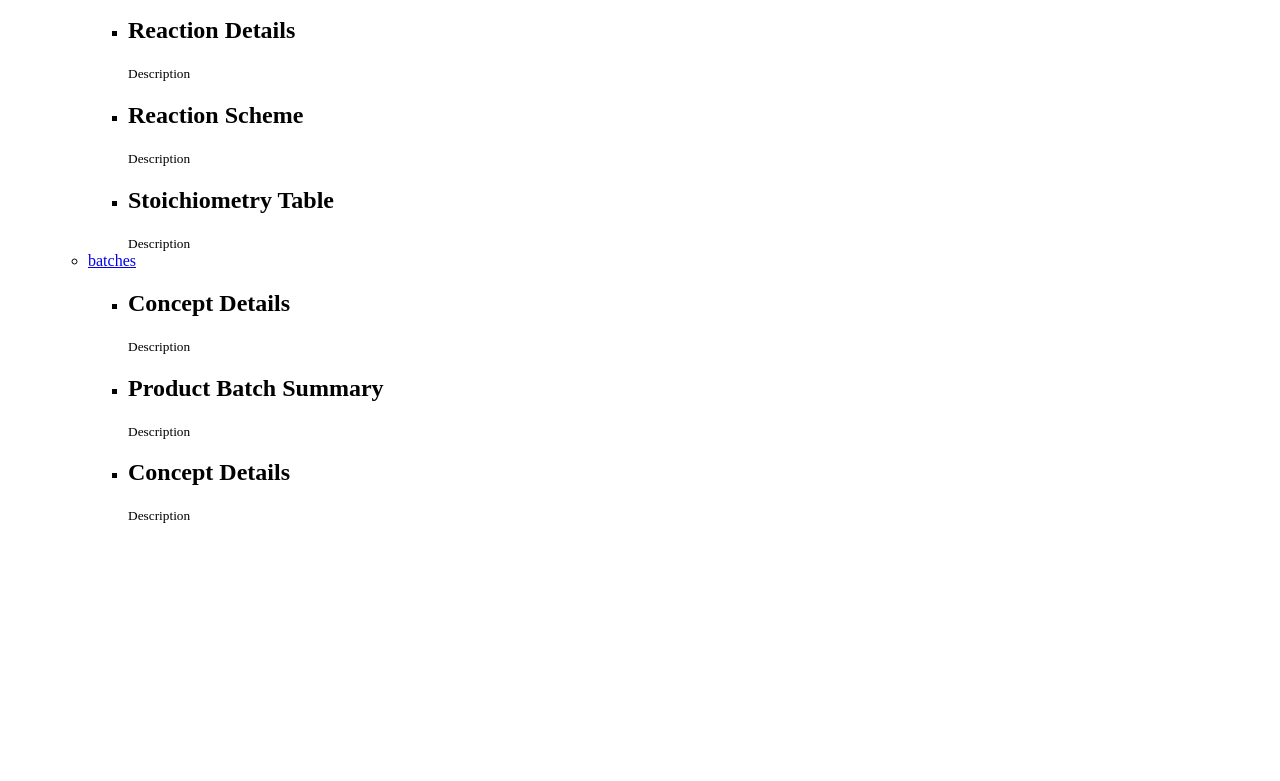
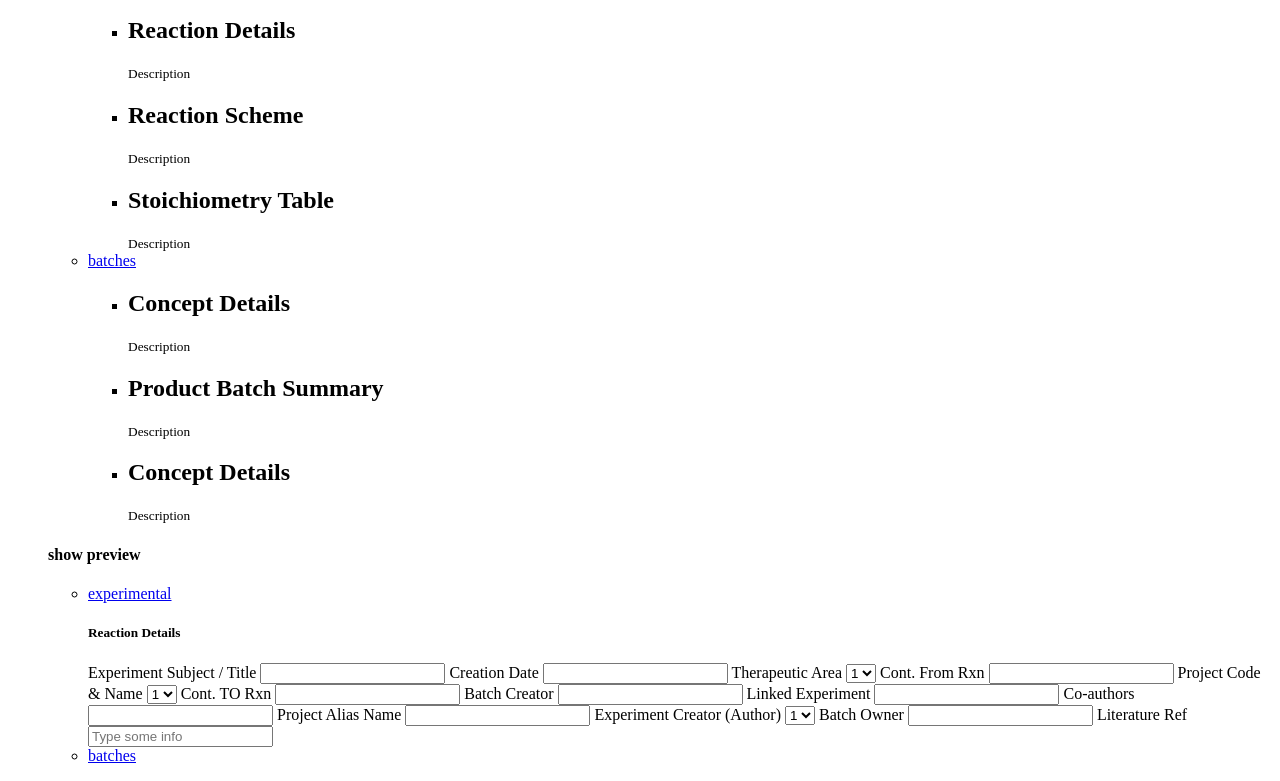
Before and after one commit to Vyacheslav-Lapin/JS-Fundamentals, a website: page indigo/index.html in a window 1280 px wide. Shown: the part 2529-3310 px from the top of the page. Before the commit the page ends 3069 px from the top, so only its background shows below. Drawn offline with Linux system fonts and the light colour scheme.

Commit message:
show preview - part 1

```diff
--- a/indigo/index.html
+++ b/indigo/index.html
@@ -266,6 +266,82 @@
                         </ul>
                     </article>
 
+                    <section>
+
+                        <header>
+                            <h1>show preview</h1>
+                        </header>
+
+                        <ul>
+                            <li>
+                                <a href="#">experimental</a>
+                                <section>
+                                    <header>
+                                        <h1>Reaction Details</h1>
+                                    </header>
+                                    <form>
+                                        <label for="ExperimentSubjectTitle">Experiment Subject / Title</label>
+                                        <input id="ExperimentSubjectTitle" name="ExperimentSubjectTitle"/>
+
+                                        <label for="CreationDate">Creation Date</label>
+                                        <input id="CreationDate" name="CreationDate"/>
+
+                                        <label for="TherapeuticArea">Therapeutic Area</label>
+                                        <select id="TherapeuticArea" name="TherapeuticArea">
+                                            <option>1</option>
+                                            <option>2</option>
+                                            <option>3</option>
+                                        </select>
+
+                                        <label for="ContFromRxn">Cont. From Rxn</label>
+                                        <input id="ContFromRxn" name="ContFromRxn"/>
+
+                                        <label for="ProjectCodeName">Project Code & Name</label>
+                                        <select id="ProjectCodeName" name="ProjectCodeName">
+                                            <option>1</option>
+                                            <option>2</option>
+                                            <option>3</option>
+                                        </select>
+
+                                        <label for="ContTORxn">Cont. TO Rxn</label>
+                                        <input id="ContTORxn" name="ContTORxn"/>
+
+                                        <label for="BatchCreator">Batch Creator</label>
+                                        <input id="BatchCreator" name="BatchCreator"/>
+
+                                        <label for="LinkedExperiment">Linked Experiment</label>
+                                        <input id="LinkedExperiment" name="LinkedExperiment"/>
+
+                                        <label for="Coauthors">Co-authors</label>
+                                        <input id="Coauthors" name="Coauthors"/>
+
+                                        <label for="ProjectAliasName">Project Alias Name</label>
+                                        <input id="ProjectAliasName" name="ProjectAliasName"/>
+
+                                        <label for="ExperimentCreatorAuthor">Experiment Creator (Author)</label>
+                                        <select id="ExperimentCreatorAuthor" name="ExperimentCreatorAuthor">
+                                            <option>1</option>
+                                            <option>2</option>
+                                            <option>3</option>
+                                        </select>
+
+                                        <label for="BatchOwner">Batch Owner</label>
+                                        <input id="BatchOwner" name="BatchOwner"/>
+
+                                        <label for="LiteratureRef">Literature Ref</label>
+                                        <input id="LiteratureRef" placeholder="Type some info" name="LiteratureRef" class="long"/>
+
+                                    </form>
+                                </section>
+
+                            </li>
+                            <li>
+                                <a href="#">batches</a>
+                            </li>
+                        </ul>
+
+                    </section>
+
                 </li>
             </ul>
         </section>
```
